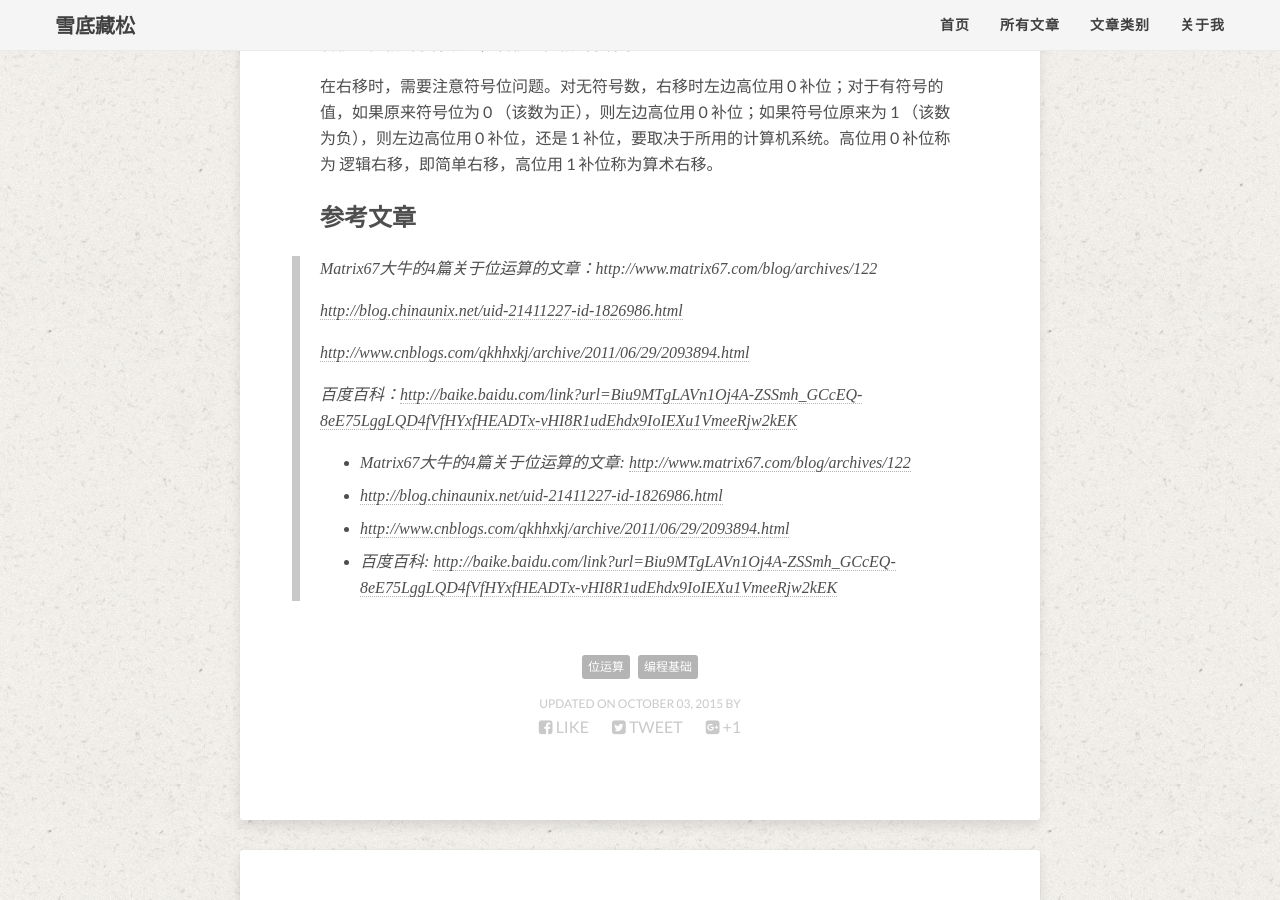
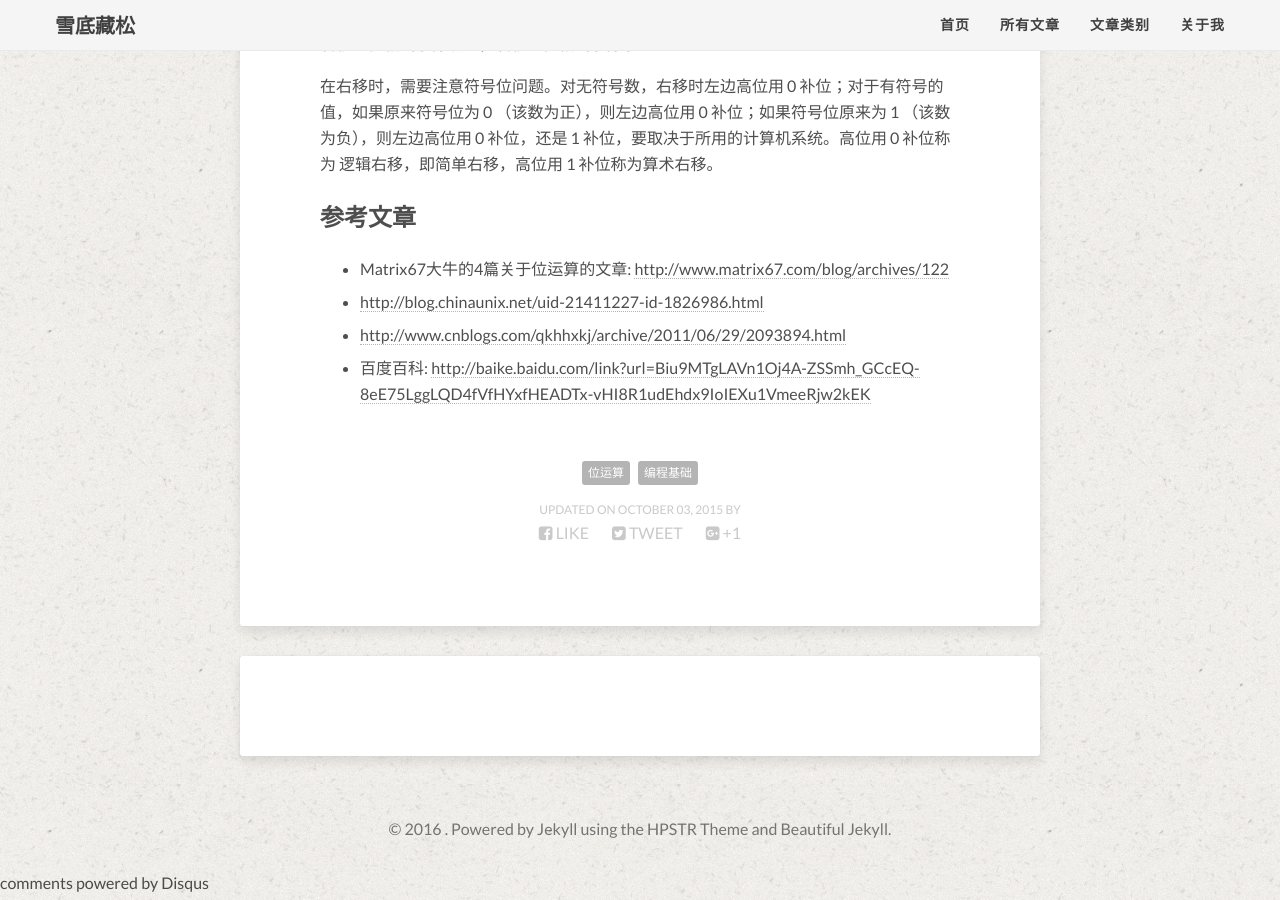
Before and after one commit to MinfeiZhou/MinfeiZhou.github.io, a Jekyll site: the page built from _posts/2015-10-03-位运算及其简单应用.md, in a window 1280 px wide and 900 px high, scrolled down 4716 px. Built offline with Jekyll 4.4.1, drawn with Linux system fonts in a browser that asks for light colours; nearby versions of some CDN libraries; library files that are not in the unit come from our copies; formulas are drawn with MathJax 3; comment, search, counter and statistics services are not loaded.

Commit message:
删除无用参考文章

```diff
--- a/_posts/2015-10-03-位运算及其简单应用.md
+++ b/_posts/2015-10-03-位运算及其简单应用.md
@@ -156,13 +156,7 @@ a >> 2 表示将 a 的各二进位右移 2 位。移到右端的低位被舍弃
 
 
 ## 参考文章
-> Matrix67大牛的4篇关于位运算的文章：http://www.matrix67.com/blog/archives/122
->
-> <http://blog.chinaunix.net/uid-21411227-id-1826986.html>
->
-> [http://www.cnblogs.com/qkhhxkj/archive/2011/06/29/2093894.html](http://www.cnblogs.com/qkhhxkj/archive/2011/06/29/2093894.html)
->
-> 百度百科：[http://baike.baidu.com/link?url=Biu9MTgLAVn1Oj4A-ZSSmh_GCcEQ-8eE75LggLQD4fVfHYxfHEADTx-vHI8R1udEhdx9IoIEXu1VmeeRjw2kEK](http://baike.baidu.com/link?url=Biu9MTgLAVn1Oj4A-ZSSmh_GCcEQ-8eE75LggLQD4fVfHYxfHEADTx-vHI8R1udEhdx9IoIEXu1VmeeRjw2kEK)
+
 - Matrix67大牛的4篇关于位运算的文章: <http://www.matrix67.com/blog/archives/122>
 - <http://blog.chinaunix.net/uid-21411227-id-1826986.html>
 - <http://www.cnblogs.com/qkhhxkj/archive/2011/06/29/2093894.html>
```
